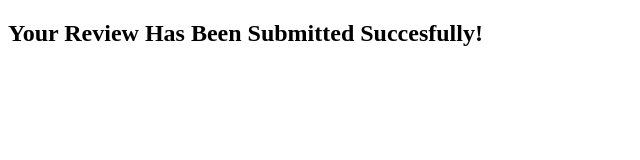
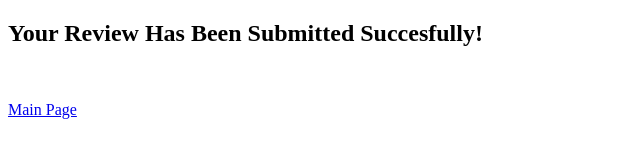
Before and after one commit to NehaShahid464/Html-Exercises, a plain HTML site: page html/submit.html in a window 1280 px wide. Shown: the whole page, without its empty margins (0-640 px from the left). Drawn offline with Linux system fonts and the light colour scheme.

Commit message:
Add files via upload

```diff
--- a/html/submit.html
+++ b/html/submit.html
@@ -9,6 +9,6 @@
 <body>
     <h2>Your Review Has Been Submitted Succesfully!</h2>
 <br>
-<p> <a href="../index.html"></a></p>
+<p> <a href="../index.html">Main Page</a></p>
 </body>
 </html>
```
